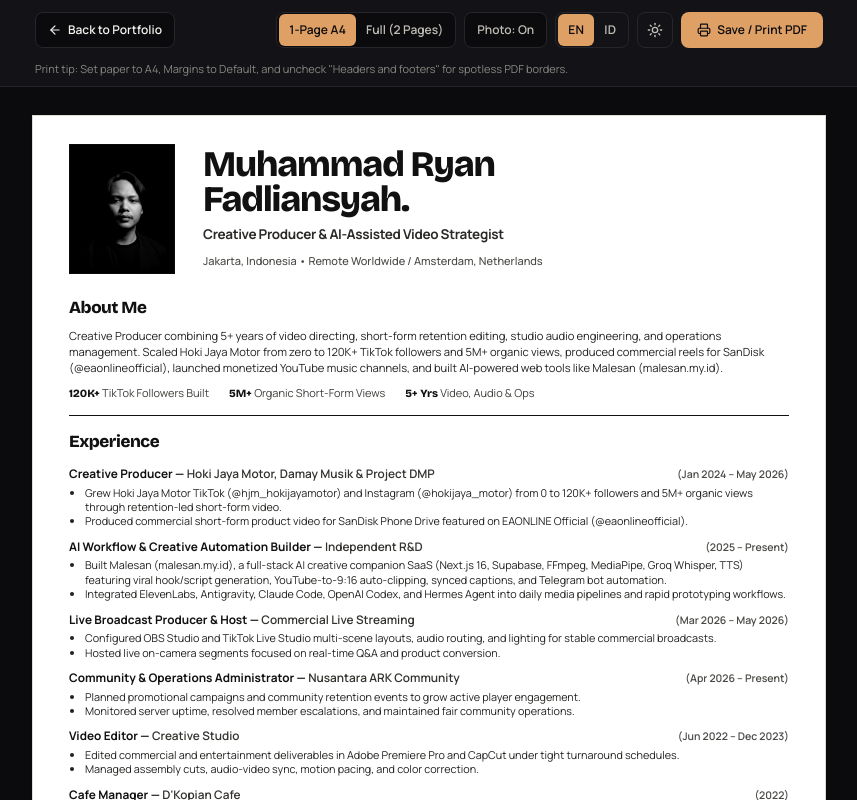
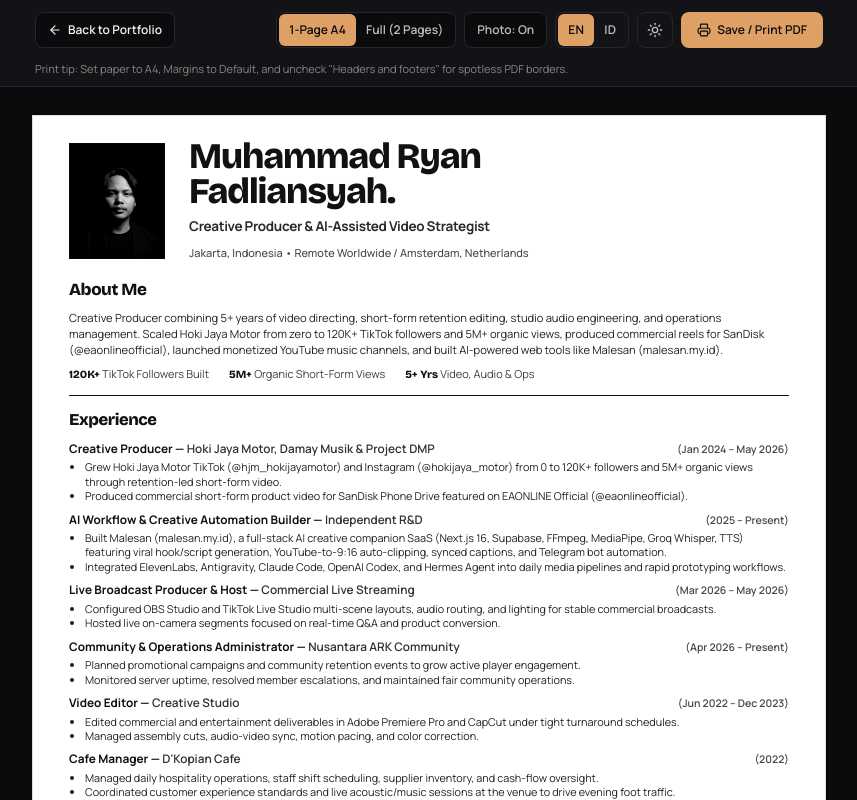
Before and after one commit to vadlyvldr/MY-CV-PORTFOLIO, a Next.js app: page /cv in a window 1280 px wide. Shown: the top 800 px of the page, without its empty margins (211-1068 px from the left). Built offline with nearby package versions, Linux system fonts and the light colour scheme.

Commit message:
polish(cv): tighten 1-page A4 height cleanly under single A4 print limit

```diff
--- a/src/components/AtsResumeView.tsx
+++ b/src/components/AtsResumeView.tsx
@@ -129,14 +129,14 @@ export function AtsResumeView({ initialData }: AtsResumeViewProps) {
         <article
           className={`print-sheet max-w-[794px] mx-auto bg-white text-[#111111] border border-[#dedcd4] shadow-sm ${
             isOnePage
-              ? "p-5 sm:px-9 sm:py-7 space-y-3"
+              ? "p-5 sm:px-9 sm:py-6 space-y-2.5"
               : "p-6 sm:px-10 sm:py-9 space-y-4"
           }`}
         >
           {/* Editorial Poster Masthead: B&W Portrait Left + Bold Stacked Name Right */}
-          <header className="resume-block flex flex-col sm:flex-row print:flex-row items-start sm:items-center print:items-center gap-4 sm:gap-7 print:gap-6 pb-1">
+          <header className="resume-block flex flex-col sm:flex-row print:flex-row items-start sm:items-center print:items-center gap-4 sm:gap-6 print:gap-5">
             {showPhoto && (
-              <div className="shrink-0 w-[92px] h-[112px] sm:w-[106px] sm:h-[130px] print:w-[98px] print:h-[120px] bg-[#0b0b0d] overflow-hidden border border-[#111111]/15">
+              <div className="shrink-0 w-[88px] h-[108px] sm:w-[96px] sm:h-[116px] print:w-[92px] print:h-[112px] bg-[#0b0b0d] overflow-hidden border border-[#111111]/15">
                 {/* eslint-disable-next-line @next/next/no-img-element */}
                 <img
                   src={data.profile.avatarUrl || "/images/profile-main.png"}
@@ -191,12 +191,12 @@ export function AtsResumeView({ initialData }: AtsResumeViewProps) {
           <hr className="border-t-[1.5px] border-[#111111]" />
 
           {/* Experience */}
-          <section className="space-y-2">
-            <h2 className="resume-heading font-display text-[15px] sm:text-[17px] font-extrabold tracking-tight text-[#111111]">
+          <section className="space-y-1.5">
+            <h2 className="resume-heading font-display text-[15px] sm:text-[16.5px] font-extrabold tracking-tight text-[#111111]">
               {locale === "en" ? "Experience" : "Pengalaman"}
             </h2>
 
-            <div className={isOnePage ? "space-y-2" : "space-y-3"}>
+            <div className={isOnePage ? "space-y-1.5" : "space-y-3"}>
               {primaryExperiences.map((exp) => {
                 const rawBullets = pickList(exp.bullets, locale);
                 const bulletsToShow = isOnePage ? rawBullets.slice(0, 2) : rawBullets;
@@ -249,9 +249,9 @@ export function AtsResumeView({ initialData }: AtsResumeViewProps) {
           <hr className="border-t-[1.5px] border-[#111111]" />
 
           {/* Split 2-Column Editorial Footer (Vertical Center Rule matching reference layout) */}
-          <section className="resume-block grid grid-cols-1 sm:grid-cols-12 print:grid-cols-12 gap-5 sm:gap-0 print:gap-0 items-stretch">
+          <section className="resume-block grid grid-cols-1 sm:grid-cols-12 print:grid-cols-12 gap-4 sm:gap-0 print:gap-0 items-stretch">
             {/* Left Column: Education + Languages + Contact & Links */}
-            <div className="sm:col-span-5 print:col-span-5 sm:pr-5 print:pr-5 sm:border-r-[1.5px] print:border-r-[1.5px] sm:border-[#111111] print:border-[#111111] space-y-3.5">
+            <div className="sm:col-span-5 print:col-span-5 sm:pr-5 print:pr-5 sm:border-r-[1.5px] print:border-r-[1.5px] sm:border-[#111111] print:border-[#111111] space-y-2.5">
               {visibleEducation.length > 0 && (
                 <div className="space-y-1">
                   <h2 className="font-display text-[15px] sm:text-[16px] font-extrabold tracking-tight text-[#111111]">
@@ -348,7 +348,7 @@ export function AtsResumeView({ initialData }: AtsResumeViewProps) {
             </div>
 
             {/* Right Column: Capabilities (Technical Stack + Core Strengths) */}
-            <div className="sm:col-span-7 print:col-span-7 sm:pl-5 print:pl-5 space-y-3">
+            <div className="sm:col-span-7 print:col-span-7 sm:pl-5 print:pl-5 space-y-2">
               <h2 className="font-display text-[15px] sm:text-[16px] font-extrabold tracking-tight text-[#111111]">
                 {locale === "en" ? "Capabilities" : "Kemampuan"}
               </h2>
```
